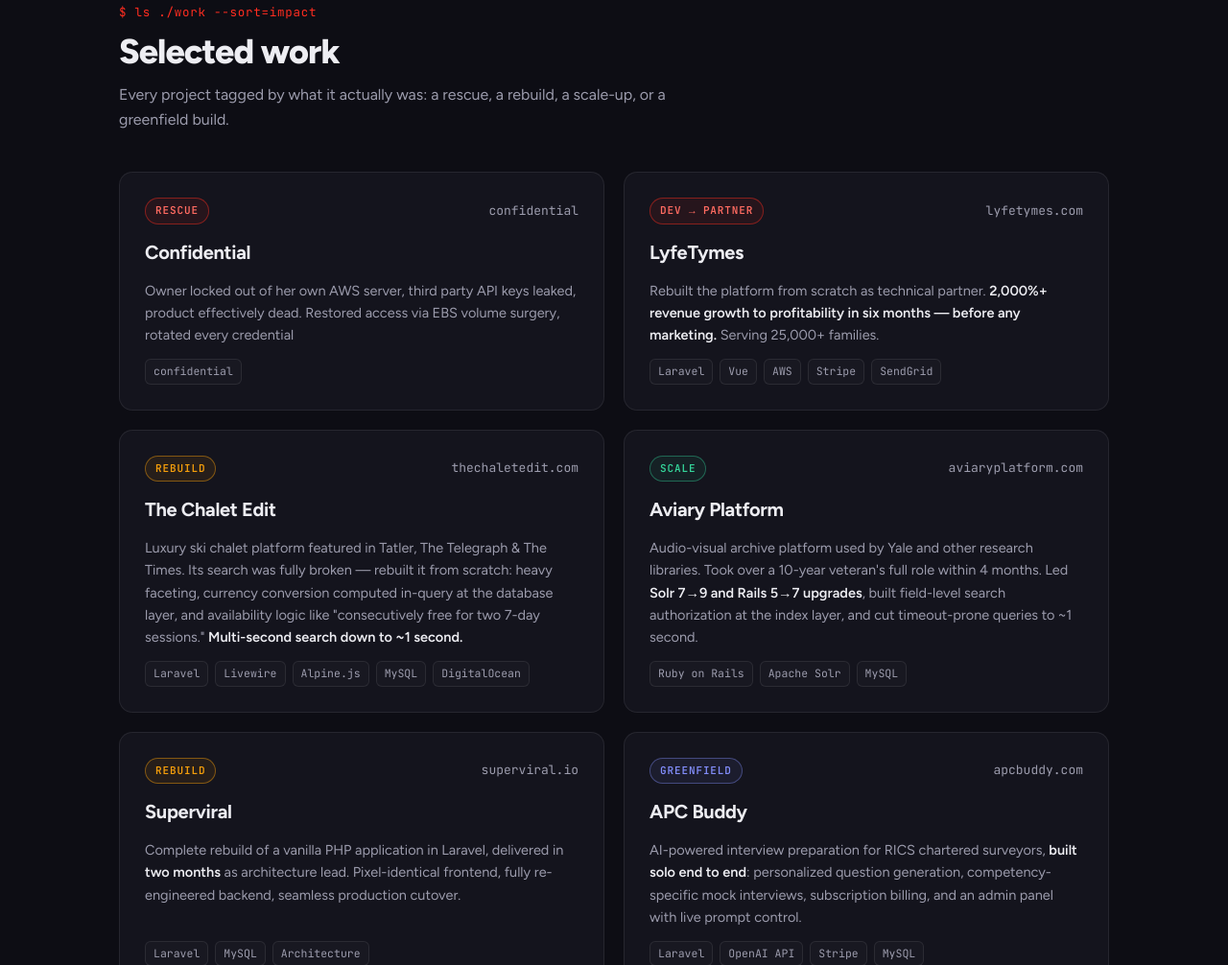
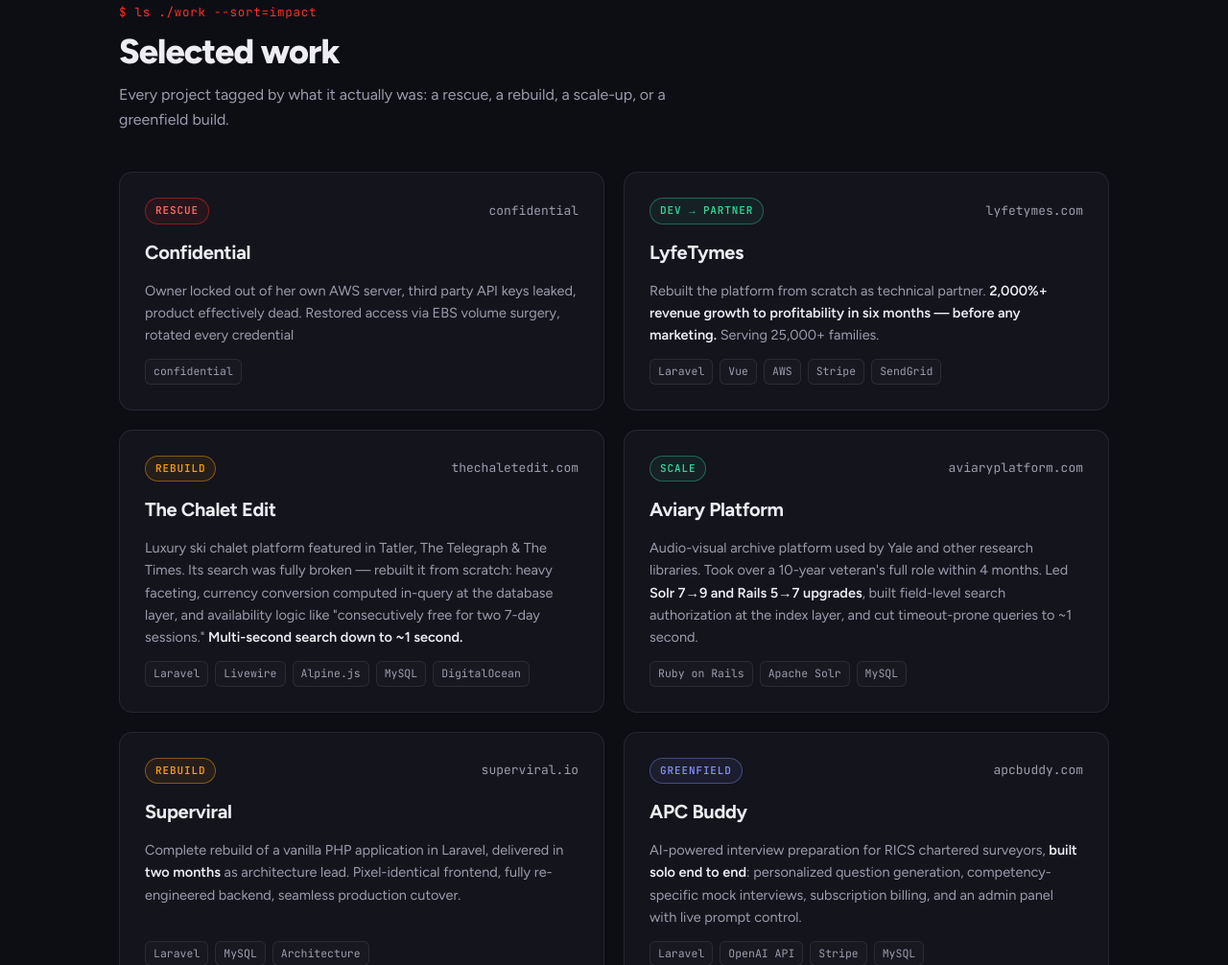
Before and after one commit to UsmanLhrPk/UsmanLhrPk, a website built with webpack: page index.html in a window 1280 px wide. Shown: the part 830-1836 px from the top of the page at 96% size. Built offline with nearby package versions, Linux system fonts and the light colour scheme; some packages are replaced by stand-ins of ours; no server answers; the database is empty.

Commit message:
updated style

```diff
--- a/index.html
+++ b/index.html
@@ -385,7 +385,7 @@
       </article>
 
       <article class="card reveal">
-        <div class="card-top"><span class="badge rescue">DEV → PARTNER</span><span class="ext">lyfetymes.com</span></div>
+        <div class="card-top"><span class="badge scale">DEV → PARTNER</span><span class="ext">lyfetymes.com</span></div>
         <h3><a href="https://www.lyfetymes.com" target="_blank" rel="noopener">LyfeTymes</a></h3>
         <p>Rebuilt the platform from scratch as technical partner. <strong>2,000%+ revenue growth to profitability in six months — before any marketing.</strong> Serving 25,000+ families.</p>
         <div class="tags"><span class="tag">Laravel</span><span class="tag">Vue</span><span class="tag">AWS</span><span class="tag">Stripe</span><span class="tag">SendGrid</span></div>
```
